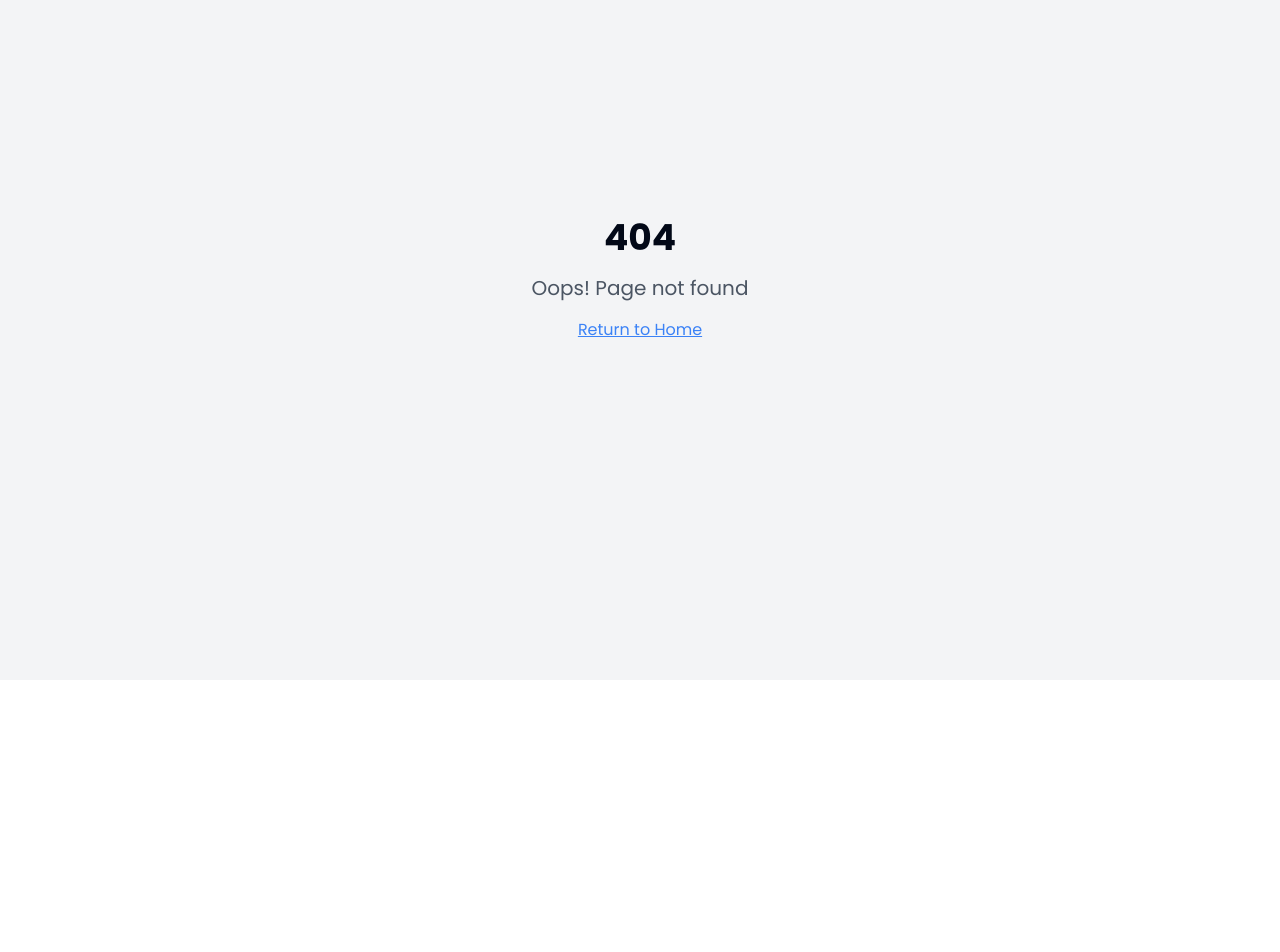
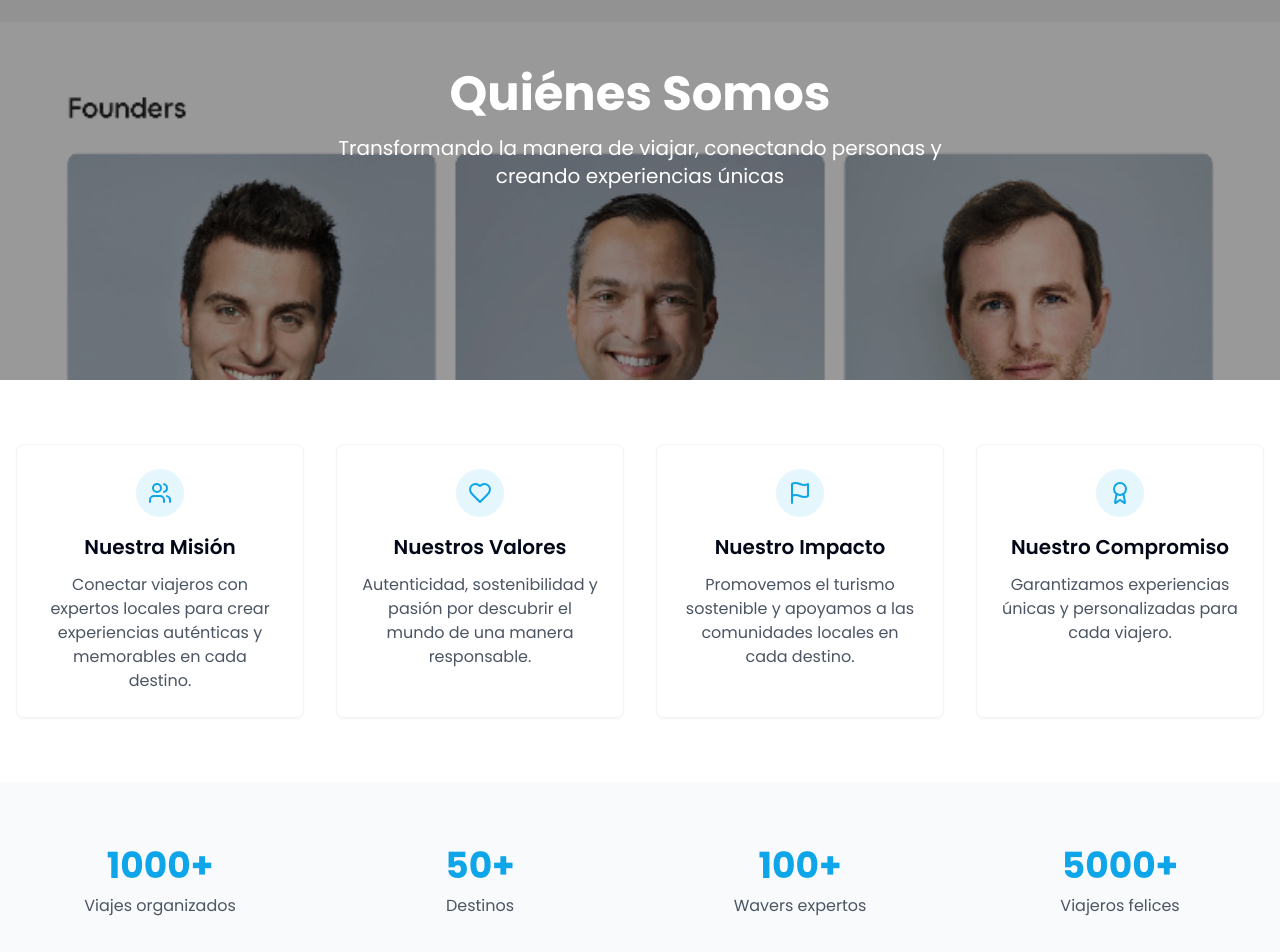
Before and after one commit to nandoroman13/wanderwave-discover-2fd83610, a React (Vite) app: page /quienes-somos in a window 1280 px wide. Before the commit this address had no page. Shown: the part 120-1072 px from the top of the page. Before the commit the page ends 800 px from the top, so only its background shows below. Built offline with nearby package versions, Linux system fonts and the light colour scheme.

Commit message:
Add "Quiénes somos" page
Adds a new page to the website detailing the company's mission, values, and vision.  The page will be accessible via a link in the navigation bar.

```diff
--- a/src/App.tsx
+++ b/src/App.tsx
@@ -4,6 +4,7 @@ import Index from "@/pages/Index";
 import NotFound from "@/pages/NotFound";
 import TripDetails from "@/pages/TripDetails";
 import { WaverProfile } from "@/pages/WaverProfile";
+import QuienesSomos from "@/pages/QuienesSomos";
 
 function App() {
   return (
@@ -12,6 +13,7 @@ function App() {
         <Route path="/" element={<Index />} />
         <Route path="/viajes/:slug" element={<TripDetails />} />
         <Route path="/wavers/:slug" element={<WaverProfile />} />
+        <Route path="/quienes-somos" element={<QuienesSomos />} />
         <Route path="*" element={<NotFound />} />
       </Routes>
     </Router>
--- /dev/null
+++ b/src/pages/QuienesSomos.tsx
@@ -0,0 +1,103 @@
+
+import { Navbar } from "@/components/Navbar";
+import { Footer } from "@/components/Footer";
+import { Users, Heart, Flag, Award } from "lucide-react";
+
+const QuienesSomos = () => {
+  return (
+    <div className="min-h-screen bg-white">
+      <Navbar />
+
+      {/* Hero Section */}
+      <div className="relative h-[500px] bg-gray-100">
+        <img
+          src="/lovable-uploads/7632cf95-d364-4970-93d5-7cd21dfe7d45.png"
+          alt="Personas compartiendo experiencias de viaje"
+          className="w-full h-full object-cover"
+        />
+        <div className="absolute inset-0 bg-black/40" />
+        <div className="absolute inset-0 flex items-center justify-center">
+          <div className="text-center text-white px-4">
+            <h1 className="text-5xl font-bold mb-4">Quiénes Somos</h1>
+            <p className="text-xl max-w-2xl mx-auto">
+              Transformando la manera de viajar, conectando personas y creando experiencias únicas
+            </p>
+          </div>
+        </div>
+      </div>
+
+      {/* Mission & Values Section */}
+      <div className="container mx-auto px-4 py-16">
+        <div className="grid grid-cols-1 md:grid-cols-2 lg:grid-cols-4 gap-8">
+          <div className="p-6 bg-white rounded-lg shadow-sm border border-gray-100 text-center">
+            <div className="w-12 h-12 bg-primary/10 rounded-full flex items-center justify-center mx-auto mb-4">
+              <Users className="text-primary" />
+            </div>
+            <h3 className="text-xl font-semibold mb-3">Nuestra Misión</h3>
+            <p className="text-gray-600">
+              Conectar viajeros con expertos locales para crear experiencias auténticas y memorables en cada destino.
+            </p>
+          </div>
+
+          <div className="p-6 bg-white rounded-lg shadow-sm border border-gray-100 text-center">
+            <div className="w-12 h-12 bg-primary/10 rounded-full flex items-center justify-center mx-auto mb-4">
+              <Heart className="text-primary" />
+            </div>
+            <h3 className="text-xl font-semibold mb-3">Nuestros Valores</h3>
+            <p className="text-gray-600">
+              Autenticidad, sostenibilidad y pasión por descubrir el mundo de una manera responsable.
+            </p>
+          </div>
+
+          <div className="p-6 bg-white rounded-lg shadow-sm border border-gray-100 text-center">
+            <div className="w-12 h-12 bg-primary/10 rounded-full flex items-center justify-center mx-auto mb-4">
+              <Flag className="text-primary" />
+            </div>
+            <h3 className="text-xl font-semibold mb-3">Nuestro Impacto</h3>
+            <p className="text-gray-600">
+              Promovemos el turismo sostenible y apoyamos a las comunidades locales en cada destino.
+            </p>
+          </div>
+
+          <div className="p-6 bg-white rounded-lg shadow-sm border border-gray-100 text-center">
+            <div className="w-12 h-12 bg-primary/10 rounded-full flex items-center justify-center mx-auto mb-4">
+              <Award className="text-primary" />
+            </div>
+            <h3 className="text-xl font-semibold mb-3">Nuestro Compromiso</h3>
+            <p className="text-gray-600">
+              Garantizamos experiencias únicas y personalizadas para cada viajero.
+            </p>
+          </div>
+        </div>
+      </div>
+
+      {/* Stats Section */}
+      <div className="bg-gray-50 py-16">
+        <div className="container mx-auto px-4">
+          <div className="grid grid-cols-2 md:grid-cols-4 gap-8">
+            <div className="text-center">
+              <div className="text-4xl font-bold text-primary mb-2">1000+</div>
+              <p className="text-gray-600">Viajes organizados</p>
+            </div>
+            <div className="text-center">
+              <div className="text-4xl font-bold text-primary mb-2">50+</div>
+              <p className="text-gray-600">Destinos</p>
+            </div>
+            <div className="text-center">
+              <div className="text-4xl font-bold text-primary mb-2">100+</div>
+              <p className="text-gray-600">Wavers expertos</p>
+            </div>
+            <div className="text-center">
+              <div className="text-4xl font-bold text-primary mb-2">5000+</div>
+              <p className="text-gray-600">Viajeros felices</p>
+            </div>
+          </div>
+        </div>
+      </div>
+
+      <Footer />
+    </div>
+  );
+};
+
+export default QuienesSomos;
```
Also changed, not shown: public/lovable-uploads/7632cf95-d364-4970-93d5-7cd21dfe7d45.png (added).
